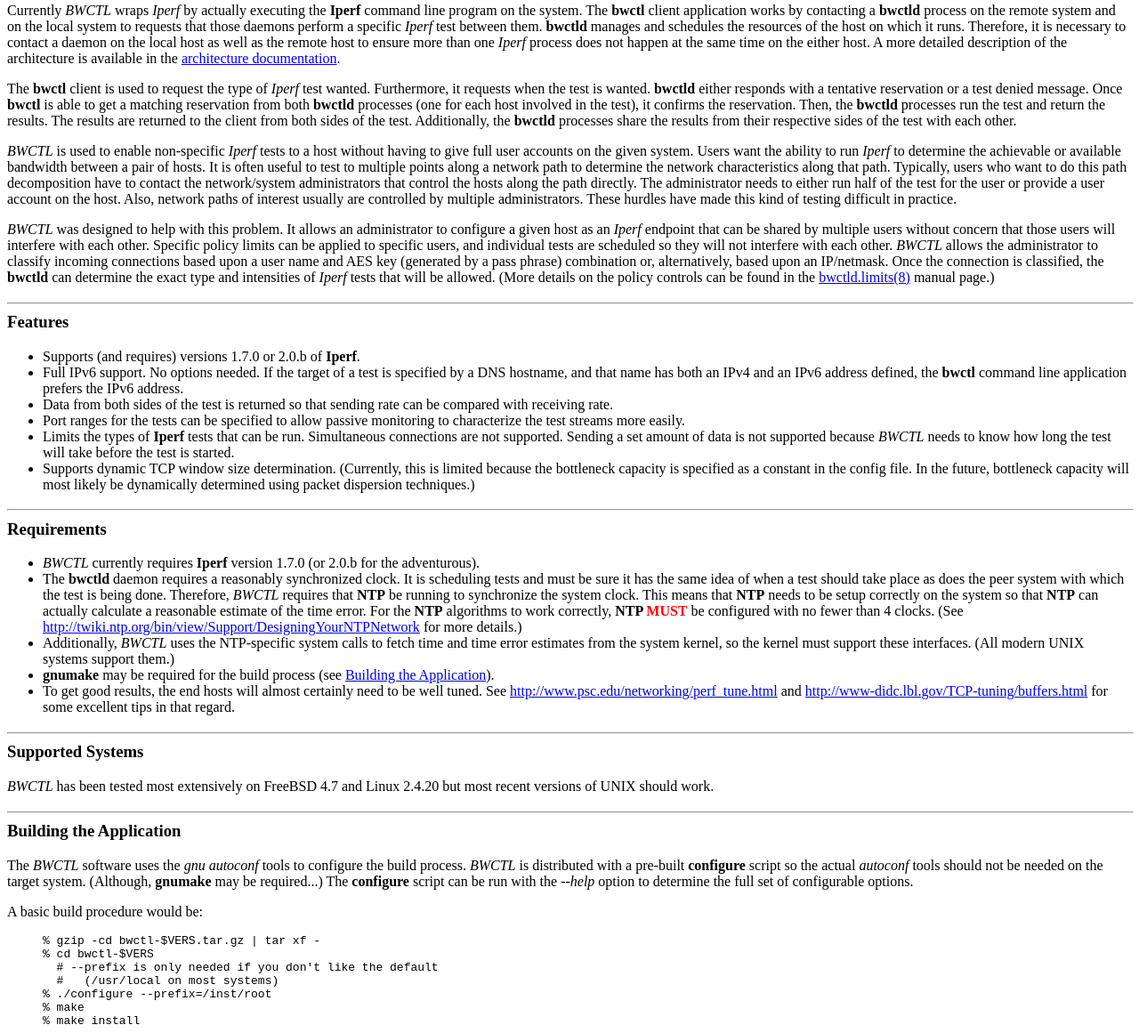
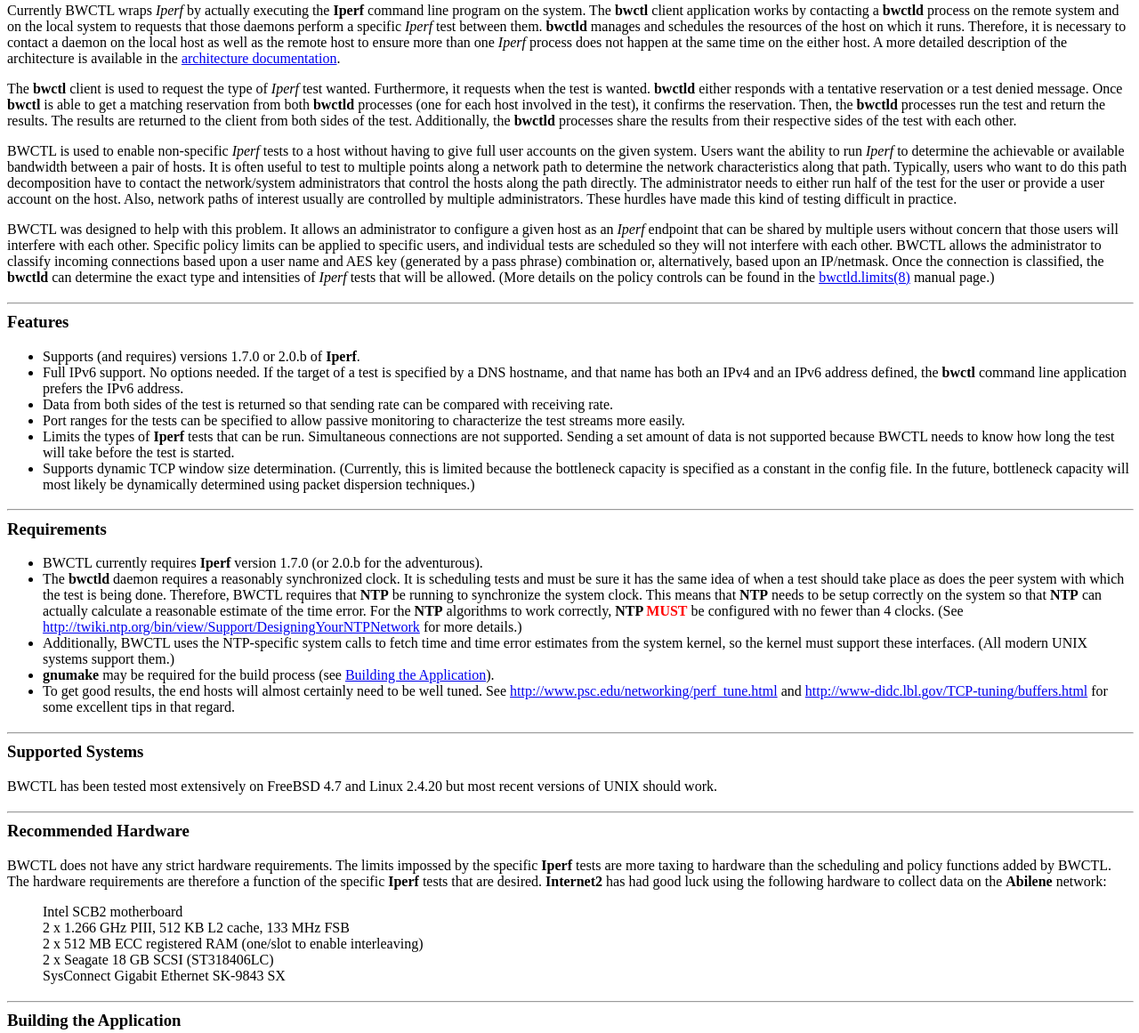
Before and after one commit to perfsonar/bwctl, a plain HTML site: page doc/index.html in a window 1280 px wide. Shown: the part 246-1407 px from the top of the page at 89% size. Drawn offline with Linux system fonts and the light colour scheme.

Commit message:
Removed italics for "BWCTL" and added recommended hardware section.
jeff


git-svn-id: https://svn.internet2.edu/svn/bwctl/trunk@202 2da7661c-602c-0410-9277-d9994c0c2ef1

```diff
--- a/doc/index.html
+++ b/doc/index.html
@@ -39,13 +39,13 @@ BWCTL Version 1.0e <font color="#FF0000">(beta)</font></h1></center>
 <center>
 <h5>
 $Date$</h5></center>
-<i>BWCTL</i> is a command line client application and a scheduling and
-policy daemon that wraps <b><a href="http://dast.nlanr.net/Projects/Iperf/">Iperf</a></b>.
+BWCTL is a command line client application and a scheduling and policy
+daemon that wraps <b><a href="http://dast.nlanr.net/Projects/Iperf/">Iperf</a></b>.
 <blockquote>From the <i>Iperf</i> web site:
 <br><b>Iperf</b> is a tool to measure maximum TCP bandwidth, allowing the
 tuning of various parameters and UDP characteristics. <b>Iperf</b> reports
 bandwidth, delay jitter, datagram loss.</blockquote>
-Currently <i>BWCTL</i> wraps <i>Iperf</i> by actually executing the <b>Iperf</b>
+Currently BWCTL wraps <i>Iperf</i> by actually executing the <b>Iperf</b>
 command line program on the system. The <b>bwctl</b> client application
 works by contacting a <b>bwctld</b> process on the remote system and on
 the local system to requests that those daemons perform a specific <i>Iperf</i>
@@ -64,29 +64,30 @@ Then, the <b>bwctld</b> processes run the test and return the results.
 The results are returned to the client from both sides of the test. Additionally,
 the <b>bwctld</b> processes share the results from their respective sides
 of the test with each other.
-<p><i>BWCTL</i> is used to enable non-specific <i>Iperf</i> tests to a
-host without having to give full user accounts on the given system. Users
-want the ability to run <i>Iperf</i> to determine the achievable or available
-bandwidth between a pair of hosts. It is often useful to test to multiple
-points along a network path to determine the network characteristics along
-that path. Typically, users who want to do this path decomposition have
-to contact the network/system administrators that control the hosts along
-the path directly. The administrator needs to either run half of the test
-for the user or provide a user account on the host. Also, network paths
-of interest usually are controlled by multiple administrators. These hurdles
-have made this kind of testing difficult in practice.
-<p><i>BWCTL</i> was designed to help with this problem. It allows an administrator
+<p>BWCTL is used to enable non-specific <i>Iperf</i> tests to a host without
+having to give full user accounts on the given system. Users want the ability
+to run <i>Iperf</i> to determine the achievable or available bandwidth
+between a pair of hosts. It is often useful to test to multiple points
+along a network path to determine the network characteristics along that
+path. Typically, users who want to do this path decomposition have to contact
+the network/system administrators that control the hosts along the path
+directly. The administrator needs to either run half of the test for the
+user or provide a user account on the host. Also, network paths of interest
+usually are controlled by multiple administrators. These hurdles have made
+this kind of testing difficult in practice.
+<p>BWCTL was designed to help with this problem. It allows an administrator
 to configure a given host as an <i>Iperf</i> endpoint that can be shared
 by multiple users without concern that those users will interfere with
 each other. Specific policy limits can be applied to specific users, and
 individual tests are scheduled so they will not interfere with each other.
-<i>BWCTL</i>
+BWCTL
 allows the administrator to classify incoming connections based upon a
 user name and AES key (generated by a pass phrase) combination or, alternatively,
 based upon an IP/netmask. Once the connection is classified, the <b>bwctld</b>
 can determine the exact type and intensities of <i>Iperf</i> tests that
 will be allowed. (More details on the policy controls can be found in the
-<a href="bwctld.limits.man.html">bwctld.limits(8)</a> manual page.)
+<a href="bwctld.limits.man.html">bwctld.limits(8)</a>
+manual page.)
 <h3>
 
 <hr WIDTH="100%">Features</h3>
@@ -111,7 +112,7 @@ to characterize the test streams more easily.</li>
 <li>
 Limits the types of <b>Iperf</b> tests that can be run. Simultaneous connections
 are not supported. Sending a set amount of data is not supported because
-<i>BWCTL</i>
+BWCTL
 needs to know how long the test will take before the test is started.</li>
 
 <li>
@@ -127,15 +128,14 @@ determined using packet dispersion techniques.)</li>
 
 <ul>
 <li>
-<i>BWCTL</i> currently requires <b>Iperf</b> version 1.7.0 (or 2.0.b for
-the adventurous).</li>
+BWCTL currently requires <b>Iperf</b> version 1.7.0 (or 2.0.b for the adventurous).</li>
 
 <li>
 The
 <b>bwctld</b> daemon requires a reasonably synchronized clock. It is
 scheduling tests and must be sure it has the same idea of when a test should
 take place as does the peer system with which the test is being done. Therefore,
-<i>BWCTL</i>
+BWCTL
 requires that <b>NTP</b> be running to synchronize the system clock. This
 means that <b>NTP</b> needs to be setup correctly on the system so that
 <b>NTP</b>
@@ -147,9 +147,9 @@ for more details.)</font></li>
 
 <li>
 Additionally,
-<i>BWCTL</i> uses the NTP-specific system calls to fetch
-time and time error estimates from the system kernel, so the kernel must
-support these interfaces. (All modern UNIX systems support them.)</li>
+BWCTL uses the NTP-specific system calls to fetch time and
+time error estimates from the system kernel, so the kernel must support
+these interfaces. (All modern UNIX systems support them.)</li>
 
 <li>
 <b>gnumake</b> may be required for the build process (see
@@ -166,15 +166,41 @@ for some excellent tips in that regard.</li>
 <h3>
 
 <hr WIDTH="100%">Supported Systems</h3>
-<i>BWCTL</i> has been tested most extensively on FreeBSD 4.7 and Linux
-2.4.20 but most recent versions of UNIX should work.
+BWCTL has been tested most extensively on FreeBSD 4.7 and Linux 2.4.20
+but most recent versions of UNIX should work.
+<h3>
+
+<hr WIDTH="100%">Recommended Hardware</h3>
+BWCTL does not have any strict hardware requirements. The limits impossed
+by the specific <b>Iperf</b> tests are more taxing to hardware than the
+scheduling and policy functions added by BWCTL. The hardware requirements
+are therefore a function of the specific <b>Iperf</b> tests that are desired.
+<b>Internet2</b> has had good luck using the following hardware to collect
+data on the <b>Abilene</b> network:
+<dl>
+<dd>
+Intel SCB2 motherboard</dd>
+
+<dd>
+2 x 1.266 GHz PIII, 512 KB L2 cache, 133 MHz FSB</dd>
+
+<dd>
+2 x 512 MB ECC registered RAM (one/slot to enable interleaving)</dd>
+
+<dd>
+2 x Seagate 18 GB SCSI (ST318406LC)</dd>
+
+<dd>
+SysConnect Gigabit Ethernet SK-9843 SX</dd>
+</dl>
+
 <h3>
 
 <hr WIDTH="100%"><a NAME="Build"></a>Building the Application</h3>
-The <i>BWCTL</i> software uses the <i>gnu autoconf</i> tools to configure
-the build process. <i>BWCTL</i> is distributed with a pre-built <b>configure</b>
-script so the actual <i>autoconf</i> tools should not be needed on the
-target system. (Although, <b>gnumake</b> may be required...) The
+The BWCTL software uses the <i>gnu autoconf</i> tools to configure the
+build process. BWCTL is distributed with a pre-built <b>configure</b> script
+so the actual <i>autoconf</i> tools should not be needed on the target
+system. (Although, <b>gnumake</b> may be required...) The
 <b>configure</b>
 script can be run with the <i>--help</i> option to determine the full set
 of configurable options.
```
Also changed, not shown: doc/architecture.html (+36 -34 lines).
